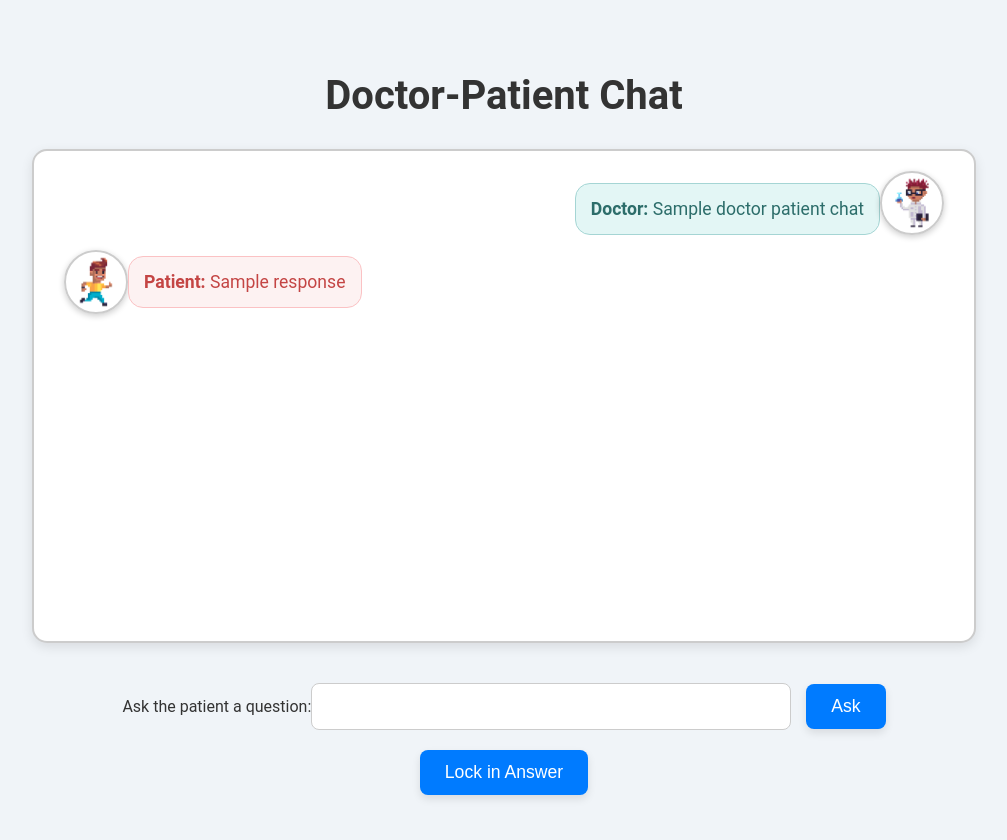
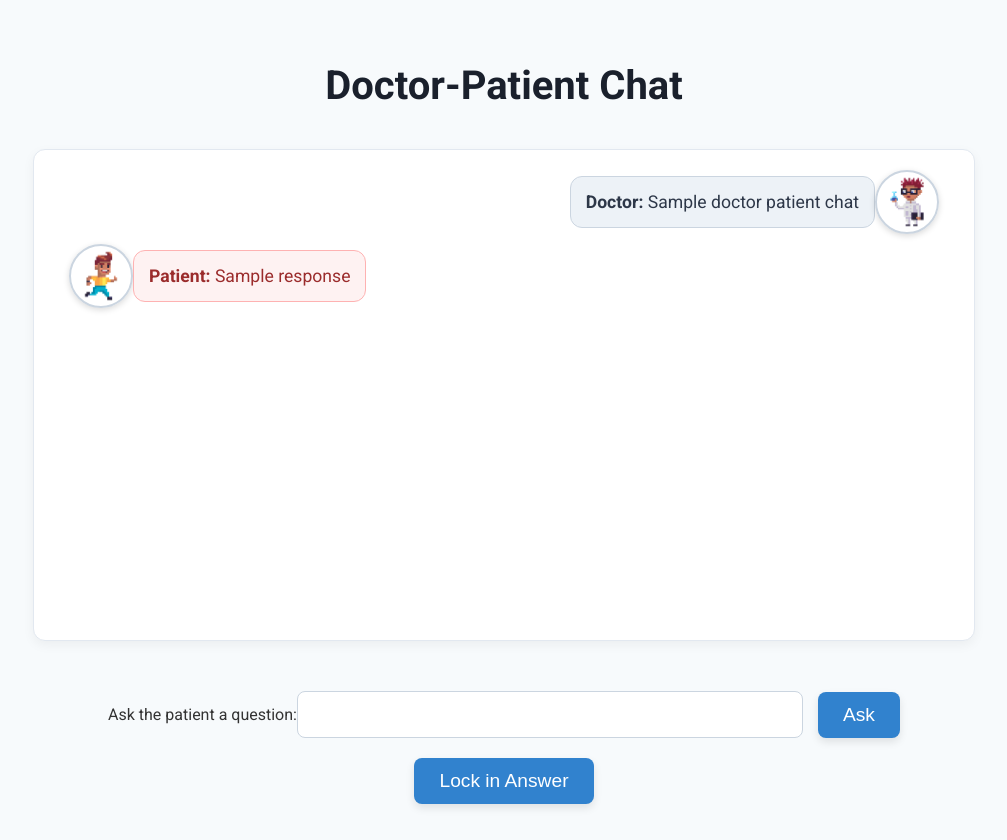
Before and after one commit to AlishChhetri/diagnosis-dilemma, a Flask app: template templates/chat.html in a window 1280 px wide. Shown: the whole page, without its empty margins (136-1143 px from the left). Run offline with Flask 3, Linux system fonts and the light colour scheme; the template is opened without the code that fills it: most values are stand-ins (such as "Sample title", 1, 10 or a date in 2020).

Commit message:
feat: still works

```diff
--- a/app.py
+++ b/app.py
@@ -20,7 +20,20 @@ diseases = {
     "Disease 1": "Common cold",
     "Disease 2": "Migraine",
     "Disease 3": "Type 2 Diabetes",
+    "Disease 4": "Snake bite",
+    "Disease 5": "Appendicitis",
+    "Disease 6": "Pneumonia",
+    "Disease 7": "Urinary Tract Infection (UTI)",
+    "Disease 8": "Mononucleosis",
+    "Disease 9": "Asthma",
+    "Disease 10": "Peptic Ulcer",
+    "Disease 11": "Hypertension",
+    "Disease 12": "Anemia",
+    "Disease 13": "Strep Throat",
+    "Disease 14": "Gallstones",
+    "Disease 15": "Irritable Bowel Syndrome (IBS)",
 }
+
 
 # Placeholder for the current game session
 game_state = {
--- a/static/style.css
+++ b/static/style.css
@@ -1,7 +1,7 @@
 /* General body styling */
 body {
     font-family: 'Roboto', sans-serif;
-    background-color: #f0f4f8;
+    background-color: #f7fafc;
     margin: 0;
     padding: 20px;
     color: #333;
@@ -12,116 +12,121 @@ body {
     min-height: 100vh;
 }
 
-/* Centered header styling */
+/* Header styling */
 h1.center {
     text-align: center;
-    font-size: 2.5em;
-    color: #333;
-    margin-bottom: 30px;
+    font-size: 2.5rem;
+    font-weight: 700;
+    color: #1a202c;
+    margin-bottom: 40px;
 }
 
 /* Improved Disease Selection Page */
 .disease-selection {
-    background-color: #fff;
-    padding: 20px;
-    border-radius: 15px;
-    box-shadow: 0 4px 12px rgba(0, 0, 0, 0.1);
-    max-width: 400px;
+    background-color: #ffffff;
+    padding: 30px;
+    border-radius: 12px;
+    box-shadow: 0 4px 15px rgba(0, 0, 0, 0.1);
+    max-width: 450px;
     width: 100%;
     text-align: center;
 }
 
 .disease-select {
     padding: 12px;
-    font-size: 1.2em;
+    font-size: 1.1rem;
     border-radius: 8px;
-    border: 2px solid #ccc;
+    border: 1px solid #cbd5e0;
     width: 100%;
     margin-bottom: 20px;
+    background-color: #f7fafc;
+    transition: border-color 0.2s;
+}
+
+.disease-select:focus {
+    border-color: #3182ce;
 }
 
 .form .btn {
     padding: 12px 20px;
-    font-size: 1.1em;
-    background-color: #007bff;
+    font-size: 1.2rem;
+    background-color: #3182ce;
     color: white;
     border: none;
     border-radius: 8px;
     cursor: pointer;
     transition: background-color 0.3s ease;
-    box-shadow: 0 4px 8px rgba(0, 0, 0, 0.1);
+    box-shadow: 0 4px 10px rgba(0, 0, 0, 0.1);
 }
 
 .form .btn:hover {
-    background-color: #0056b3;
+    background-color: #2b6cb0;
 }
 
-/* Improved Chatbox Layout */
+/* Chatbox Layout */
 .chat-box {
     background-color: #fff;
     padding: 20px;
-    border-radius: 15px;
-    border: 2px solid #ccc;
+    border-radius: 12px;
+    border: 1px solid #e2e8f0;
     max-width: 900px;
     width: 100%;
     height: 450px;
     overflow-y: auto;
     display: flex;
     flex-direction: column;
-    box-shadow: 0 4px 12px rgba(0, 0, 0, 0.1);
-    margin-bottom: 20px;
+    box-shadow: 0 4px 12px rgba(0, 0, 0, 0.05);
+    margin-bottom: 30px;
 }
 
-/* Chat message container */
+/* Chat messages layout */
 .chat-message {
     display: flex;
     align-items: center;
-    margin-bottom: 15px;
-}
-
-/* Message bubbles and sprites for patient and doctor */
-.chat-message.patient {
-    justify-content: flex-start;
+    margin-bottom: 10px;
 }
 
 .chat-message.doctor {
     justify-content: flex-end;
 }
 
+.chat-message.patient {
+    justify-content: flex-start;
+}
+
 .sprite {
     width: 60px;
     height: 60px;
-    margin-left: 10px;
+    margin-left: 15px;
     border-radius: 50%;
-    border: 2px solid #ccc;
-    box-shadow: 0 2px 6px rgba(0, 0, 0, 0.2);
+    border: 2px solid #cbd5e0;
+    box-shadow: 0 2px 6px rgba(0, 0, 0, 0.15);
 }
 
 .doctor-sprite {
     margin-left: 0;
-    margin-right: 10px;
+    margin-right: 15px;
 }
 
-/* Message bubbles for text */
+/* Message bubbles */
 .message {
     max-width: 65%;
     padding: 15px;
-    border-radius: 15px;
-    font-size: 1.1em;
+    border-radius: 12px;
+    font-size: 1.1rem;
 }
 
 .doctor-message {
-    background-color: #e3f6f5;
-    border: 1px solid #a5d5d4;
-    color: #2c6d6a;
+    background-color: #edf2f7;
+    border: 1px solid #cbd5e0;
+    color: #2d3748;
     text-align: right;
-    align-self: flex-end;
 }
 
 .patient-message {
-    background-color: #fdf2f2;
-    border: 1px solid #fbc2c4;
-    color: #c44544;
+    background-color: #fef2f2;
+    border: 1px solid #feb2b2;
+    color: #9b2c2c;
     text-align: left;
 }
 
@@ -137,18 +142,22 @@ h1.center {
 
 .form input {
     padding: 12px;
-    font-size: 1.1em;
+    font-size: 1.1rem;
     border-radius: 8px;
-    border: 1px solid #ccc;
+    border: 1px solid #cbd5e0;
     width: 60%;
-    box-sizing: border-box;
     margin-right: 15px;
 }
 
+.form input:focus {
+    border-color: #3182ce;
+}
+
+/* Buttons */
 .form .btn {
     padding: 12px 25px;
-    font-size: 1.1em;
-    background-color: #007bff;
+    font-size: 1.2rem;
+    background-color: #3182ce;
     color: white;
     border: none;
     border-radius: 8px;
@@ -158,17 +167,16 @@ h1.center {
 }
 
 .form .btn:hover {
-    background-color: #0056b3;
+    background-color: #2b6cb0;
 }
 
-/* Cancel button styling */
 .cancel-btn {
-    background-color: #dc3545;  /* Red for cancel */
+    background-color: #e53e3e;
     margin-top: 15px;
 }
 
 .cancel-btn:hover {
-    background-color: #c82333;
+    background-color: #c53030;
 }
 
 /* Loading spinner */
@@ -187,36 +195,32 @@ h1.center {
 }
 
 @keyframes spin {
-    0% { transform: rotate(0deg); }
-    100% { transform: rotate(360deg); }
+    0% {
+        transform: rotate(0deg);
+    }
+    100% {
+        transform: rotate(360deg);
+    }
 }
 
-/* General styling */
-body {
-    font-family: 'Roboto', sans-serif;
-    background-color: #f0f4f8;
-    margin: 0;
-    padding: 20px;
-    color: #333;
+/* Modal */
+.modal {
     display: flex;
-    flex-direction: column;
     justify-content: center;
     align-items: center;
-    height: 100vh;
+    background-color: rgba(0, 0, 0, 0.7);
+    position: fixed;
+    top: 0;
+    left: 0;
+    height: 100%;
+    width: 100%;
 }
 
-/* Chat box styling */
-.chat-box {
-    background-color: #fff;
-    padding: 20px;
-    border-radius: 15px;
-    border: 2px solid #ccc;
-    max-width: 900px;
+.modal-content {
+    background-color: #ffffff;
+    padding: 30px;
+    border-radius: 12px;
+    text-align: center;
+    max-width: 400px;
     width: 100%;
-    height: 450px;
-    overflow-y: auto;
-    display: flex;
-    flex-direction: column;
-    box-shadow: 0 4px 12px rgba(0, 0, 0, 0.1);
-    margin-bottom: 20px;
 }
--- a/templates/chat.html
+++ b/templates/chat.html
@@ -1,18 +1,19 @@
 <!DOCTYPE html>
 <html lang="en">
+
 <head>
     <meta charset="UTF-8">
     <meta name="viewport" content="width=device-width, initial-scale=1.0">
     <title>Doctor-Patient Chat</title>
     <link rel="stylesheet" href="{{ url_for('static', filename='style.css') }}">
+    <link href="https://fonts.googleapis.com/css2?family=Roboto:wght@400;500;700&display=swap" rel="stylesheet">
 </head>
+
 <body>
     <h1 class="center">Doctor-Patient Chat</h1>
 
-    <!-- Chat Box -->
     <div class="chat-box">
         {% for question, response in doctor_patient_chat %}
-            <!-- Doctor's message on the right -->
         <div class="chat-message doctor">
             <div class="message doctor-message">
                 <strong>Doctor:</strong> {{ question }}
@@ -20,7 +21,6 @@
             <img src="{{ url_for('static', filename='doctor_sprite.png') }}" alt="Doctor" class="sprite doctor-sprite">
         </div>
 
-            <!-- Patient's message on the left -->
         <div class="chat-message patient">
             <img src="{{ url_for('static', filename='patient_sprite.png') }}" alt="Patient" class="sprite">
             <div class="message patient-message">
@@ -30,13 +30,11 @@
         {% endfor %}
     </div>
 
-    <!-- Loading Animation -->
     <div id="loading" class="loading" style="display:none;">
         <p>Patient is thinking...</p>
         <div class="spinner"></div>
     </div>
 
-    <!-- Form to ask a question -->
     {% if not game_state['game_over'] %}
     <form method="POST" class="form" id="questionForm" onsubmit="showLoading()">
         <label for="question">Ask the patient a question:</label>
@@ -51,15 +49,16 @@
     {% if game_state['player_won'] %}
     <p class="center win-message"><strong>Congratulations!</strong> You guessed the disease correctly!</p>
     {% else %}
-            <p class="center lose-message"><strong>Sorry!</strong> You guessed incorrectly. The disease was: {{ diseases[game_state["selected_disease"]] }}.</p>
+    <p class="center lose-message"><strong>Sorry!</strong> You guessed incorrectly. The disease was: {{
+        diseases[game_state["selected_disease"]] }}.</p>
     {% endif %}
     {% endif %}
 
-    <!-- JavaScript for Loading Animation -->
     <script>
         function showLoading() {
             document.getElementById("loading").style.display = "block";
         }
     </script>
 </body>
+
 </html>
--- a/templates/index.html
+++ b/templates/index.html
@@ -1,11 +1,14 @@
 <!DOCTYPE html>
 <html lang="en">
+
 <head>
     <meta charset="UTF-8">
     <meta name="viewport" content="width=device-width, initial-scale=1.0">
     <title>Select a Disease</title>
     <link rel="stylesheet" href="{{ url_for('static', filename='style.css') }}">
+    <link href="https://fonts.googleapis.com/css2?family=Roboto:wght@400;500;700&display=swap" rel="stylesheet">
 </head>
+
 <body>
     <h1 class="center">Select a Disease</h1>
     <div class="disease-selection">
@@ -13,11 +16,12 @@
             <label for="disease">Pick a disease:</label>
             <select name="disease" id="disease" class="disease-select">
                 {% for disease in diseases %}
-                    <option value="{{ disease }}">{{ disease }}</option>
+                <option value="{{ disease }}">{{ disease }}</option>
                 {% endfor %}
             </select>
             <button type="submit" class="btn">Start Game</button>
         </form>
     </div>
 </body>
+
 </html>
--- a/templates/lock_in_answer.html
+++ b/templates/lock_in_answer.html
@@ -1,11 +1,14 @@
 <!DOCTYPE html>
 <html lang="en">
+
 <head>
     <meta charset="UTF-8">
     <meta name="viewport" content="width=device-width, initial-scale=1.0">
     <title>Lock in Your Answer</title>
     <link rel="stylesheet" href="{{ url_for('static', filename='style.css') }}">
+    <link href="https://fonts.googleapis.com/css2?family=Roboto:wght@400;500;700&display=swap" rel="stylesheet">
 </head>
+
 <body>
     <div class="modal">
         <div class="modal-content">
@@ -16,11 +19,11 @@
                 <button type="submit" class="btn">Submit Answer</button>
             </form>
 
-            <!-- Cancel button to go back to the chat -->
             <form method="GET" action="{{ url_for('chat') }}" class="form">
                 <button type="submit" class="btn cancel-btn">Cancel</button>
             </form>
         </div>
     </div>
 </body>
+
 </html>
```
Lines whose indentation alone changed are shown as unchanged.
